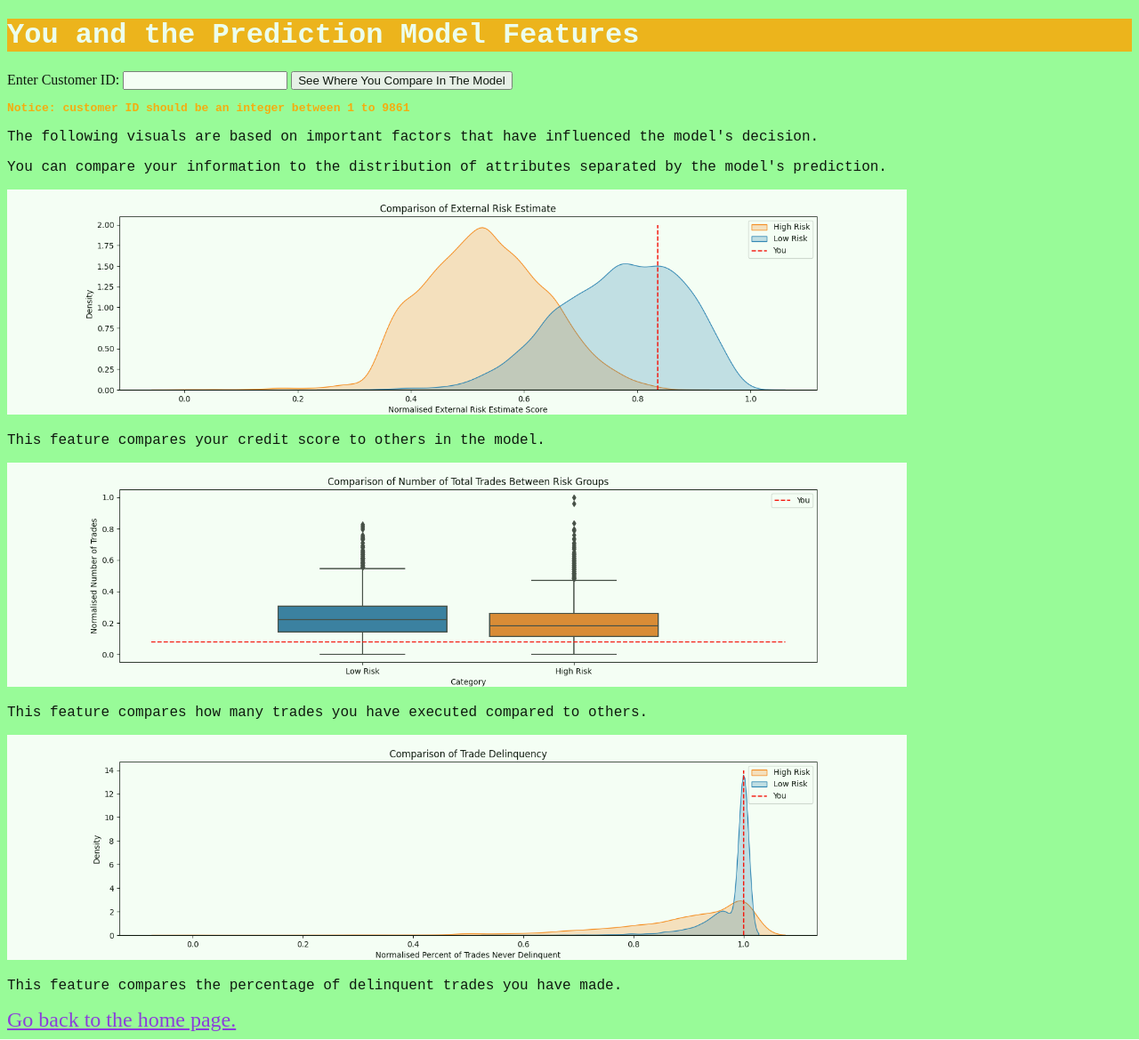
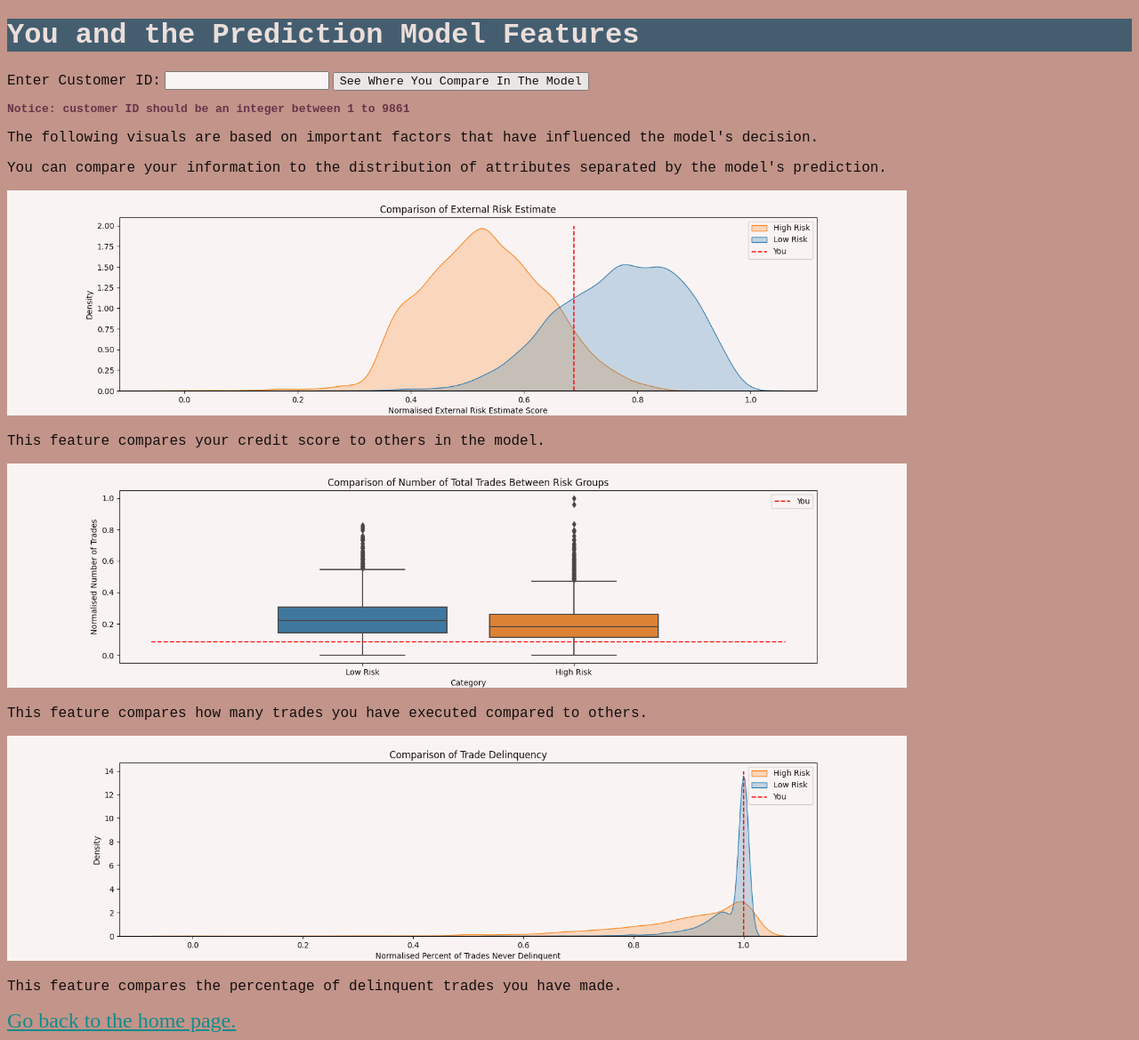
Before and after one commit to Git-With-Chris/RiskPredict, a Flask app: page /info in a window 1280 px wide. Shown: the whole page at 89% size. Run offline with Flask 3, Linux system fonts and the light colour scheme; parts of the project's set-up code (start-up, migrations or seed data) failed here and were passed over.

Commit message:
add Sam B's visualisation and fixed colors

```diff
--- a/Flask_App/app.py
+++ b/Flask_App/app.py
@@ -13,9 +13,9 @@ import seaborn as sns
 app = Flask(__name__)
 
 # Load Customer Data and Risk Prediction Model
-data = pd.read_csv('./Flask_App/Customer_DB.csv')
-Risk_Prediction_Model = load_model('./Flask_App/model/Risk_Prediction_Model.h5')
-df = pd.read_csv('./Flask_App/Data_with_prediction_category.csv')
+data = pd.read_csv('Customer_DB.csv')
+Risk_Prediction_Model = load_model('model/Risk_Prediction_Model.h5')
+df = pd.read_csv('Data_with_prediction_category.csv')
 
 def predict_risk(input_data):
     # Extract the features (excluding the 'ID' column)
@@ -138,7 +138,7 @@ def index():
         box_plot.tick_params(axis='y', labelsize=8)
         box_plot.legend(loc='upper left')
 
-        save_path = './Flask_App/static/sigmoid_plot.png'   # change file path to better suit the current working dir
+        save_path = 'static/sigmoid_plot.png'   # change file path to better suit the current working dir
         plt.savefig(save_path)
         plt.clf()
 
@@ -170,7 +170,7 @@ def two_chart():
         plt.legend(labels = labels)
         plt.xlabel('Normalised External Risk Estimate Score')
         plt.title('Comparison of External Risk Estimate')
-        plt.savefig('./Flask_App/static/external_risk_estimate.png')
+        plt.savefig('static/external_risk_estimate.png')
         plt.show()
         plt.clf()
         labels = ['High Risk', 'Low Risk', 'You']
@@ -179,7 +179,7 @@ def two_chart():
         plt.legend(labels = labels)
         plt.xlabel('Normalised Percent of Trades Never Delinquent')
         plt.title('Comparison of Trade Delinquency')
-        plt.savefig('./Flask_App/static/percent_delinquency.png')
+        plt.savefig('static/percent_delinquency.png')
         plt.clf()
         ax = plt.subplot()
         sns.boxplot(df, x = 'Category', y = 'NumTotalTrades')
@@ -188,7 +188,7 @@ def two_chart():
         ax.set_xticklabels(labels = ["Low Risk", "High Risk"])
         plt.ylabel("Normalised Number of Trades")
         plt.title('Comparison of Number of Total Trades Between Risk Groups')
-        plt.savefig('./Flask_App/static/num_trades.png')
+        plt.savefig('static/num_trades.png')
         plt.clf()
         plt.legend()
 
--- a/Flask_App/templates/info.html
+++ b/Flask_App/templates/info.html
@@ -6,42 +6,42 @@
     <title>Applicant Risk Information</title>
     <style>
         body {
-            background-color: palegreen;
+            background-color: #c2948a;
             opacity: 0.9;
         }
         h1 {
-            background-color: orange;
+            background-color:#28536b;
             opacity: 0.9;
         }
         </style>
 </head>
 <body></body>
-<h1 style="color: white; font-family: 'Courier New', Courier, monospace;">You and the Prediction Model Features</h1>
+<h1 style="color: #f6f0ED; font-family: 'Courier New', Courier, monospace;">You and the Prediction Model Features</h1>
 
 <form method="POST">
-    <label for="cust_id">Enter Customer ID:</label>
+    <label for="cust_id" style="font-family: 'Courier New', Courier, monospace;">Enter Customer ID:</label>
     <input type="number" id="cust_id" name="cust_id" required>
-    <button type="submit">See Where You Compare In The Model</button>
-    <p style="color: orange; font-weight: bold; font-family: 'Courier New', Courier, monospace; font-size: small;">Notice: customer ID should be an integer between 1 to 9861</p>
+    <button type="submit" style="font-family: 'Courier New', Courier, monospace;">See Where You Compare In The Model</button>
+    <p style="color: #5d2a42; font-weight: bold; font-family: 'Courier New', Courier, monospace; font-size: small;">Notice: customer ID should be an integer between 1 to 9861</p>
 </form>
 
 <p style="color: black; font-family: 'Courier New', Courier, monospace;"> The following visuals are based on important factors that have influenced the model's decision.</p>
 <p style="color: black; font-family: 'Courier New', Courier, monospace;"> You can compare your information to the distribution of attributes separated by the model's prediction.</p>
 
-<img src="{{ url_for('static', filename='external_risk_estimate.png') }}" alt="Sigmoid Plot" style="width: 80%; background-color: palegreen;">
+<img src="{{ url_for('static', filename='external_risk_estimate.png') }}" alt="Sigmoid Plot" style="width: 80%; background-color: #bbb193;">
 <p style="color: black; font-family: 'Courier New', Courier, monospace;">This feature compares your credit score to others in the model.</p>
 <div></div>
 <div></div>
-<img src="{{ url_for('static', filename='num_trades.png') }}" alt="Sigmoid Plot" style="width: 80%; background-color: palegreen;">
+<img src="{{ url_for('static', filename='num_trades.png') }}" alt="Sigmoid Plot" style="width: 80%; background-color: #bbb193;">
 <p style="color: black; font-family: 'Courier New', Courier, monospace;">This feature compares how many trades you have executed compared to others.</p>
 <div></div>
 <div></div>
-<img src="{{ url_for('static', filename='percent_delinquency.png') }}" alt="Sigmoid Plot" style="width: 80%; background-color: palegreen;">
+<img src="{{ url_for('static', filename='percent_delinquency.png') }}" alt="Sigmoid Plot" style="width: 80%; background-color: #bbb193;">
 <p style="color: black; font-family: 'Courier New', Courier, monospace;">This feature compares the percentage of delinquent trades you have made.</p>
 <div></div>
 <div></div>
 <div>
-    <a href="/" style="font-size: 24px; color: blueviolet;">Go back to the home page.</a>
+    <a href="/" style="font-size: 24px; color: darkcyan ;">Go back to the home page.</a>
 </div>
 
 
```
Also changed, not shown: Flask_App/templates/index.html (+16 -10 lines), Flask_App/static/external_risk_estimate.png, Flask_App/static/model_explain.png (added), Flask_App/static/num_trades.png, Flask_App/static/sigmoid_plot.png.
